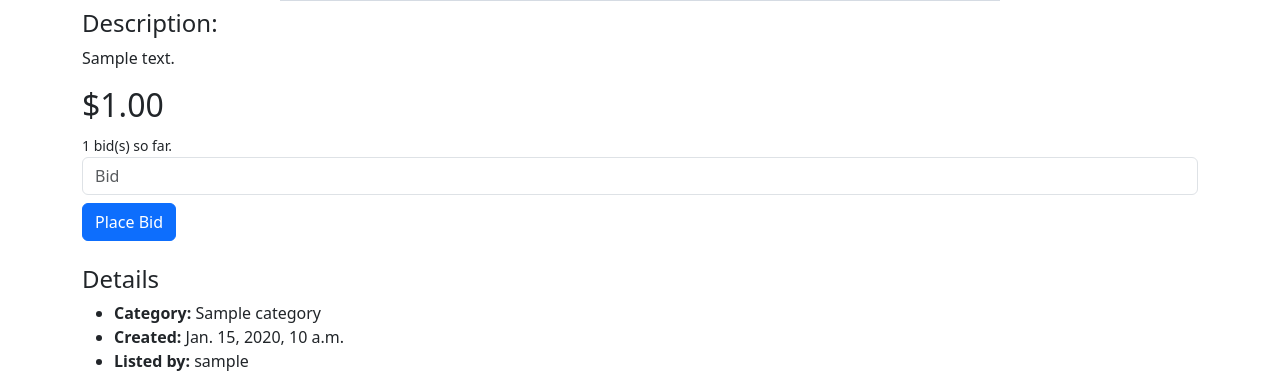
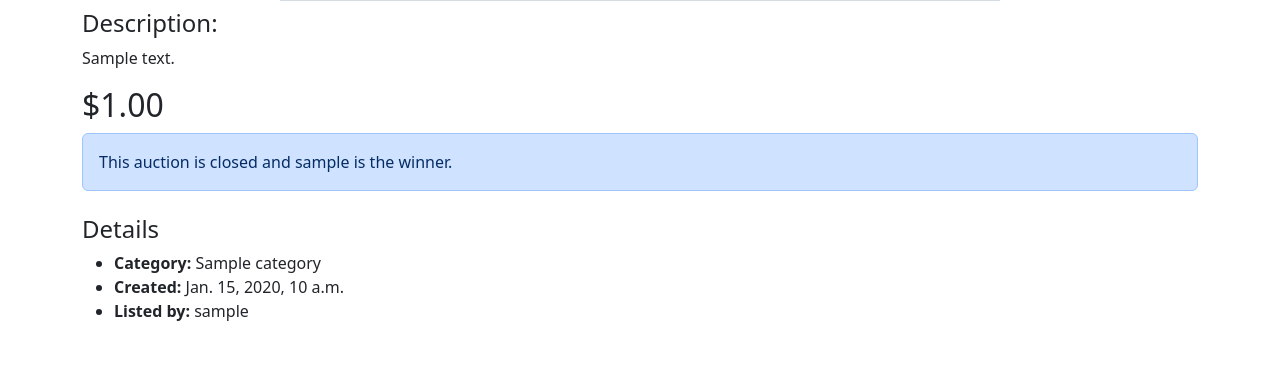
Before and after one commit to DaniLoBerr/commerce, a Django app: page /listing/1 in a window 1280 px wide. Shown: the part 784-1173 px from the top of the page. After the commit the page ends 1105 px from the top, so only its background shows below. Run offline with Django 3.2, Linux system fonts and the light colour scheme; tables that the repository leaves empty hold one stand-in row (values such as "Sample post"); grey boxes marked "Sample" are stand-in pictures.

Commit message:
feat(bids): allow owners to close listings
- Add the "close" view to let owners close their listings.
- Add the url pattern for the close view in urls.py.
- Update the Listing model to include listing status (active or closed)
and a winner field.
- Update listing.html to display:
    - The auction winner if the listing is closed.
    - A "Close Listing" button if the logged-in user is the owner.
    - The bid form for all other users.

```diff
--- a/auctions/models.py
+++ b/auctions/models.py
@@ -65,6 +65,12 @@ class Listing(models.Model):
     :attr creation_date: Timestamp indicating when the listing was
         created, set automatically.
     :type creation_date: DateTimeField
+    :attr is_active: Indicates whether the listing is active (True) or
+        closed (False).
+    :type is_active: BooleanField
+    :attr winner: The user who placed the final bid; set to null if
+        the user is deleted.
+    :type winner: ForeignKey
     :attr category: The category to which this listing belongs.
         Deleting a category will delete all its associated listings.
     :type category: ForeignKey
@@ -77,6 +83,13 @@ class Listing(models.Model):
     description = models.TextField()
     price = models.DecimalField(max_digits=10, decimal_places=2)
     creation_date = models.DateTimeField(auto_now_add=True)
+    is_active = models.BooleanField(default=True)
+    winner = models.ForeignKey(
+        User,
+        on_delete=models.SET_NULL,
+        null=True,
+        blank=True,
+    )
     category = models.ForeignKey(
         Category,
         on_delete=models.CASCADE,
--- a/auctions/templates/auctions/listing.html
+++ b/auctions/templates/auctions/listing.html
@@ -30,9 +30,16 @@
 
     <div class="bids mb-4">
         <h2>${{ last_bid }}</h2>
-        <!-- latest bid --> <!-- close listing (auth, owner) --> <!-- bid form (auth) -->
-            <!-- listing winner (auth, user) -->
-        <!-- creation bid -->
+        {% if listing.winner %}
+            <div class="alert alert-primary" role="alert">
+                This auction is closed and {{ listing.winner.username }} is the winner.
+            </div>
+        {% elif user == listing.owner %}
+            <form action="{% url 'close' %}" method="get">
+                <input type="hidden" name="listing_id" value="{{ listing.id }}">
+                <input class="btn btn-warning" type="submit" value="Close Auction">
+            </form>
+        {% else %}
             <small class="mb-2">{{ bids }} bid(s) so far.
                 {% if user.id == listing.bids.last.user_id %}
                     Your bid is the current bid.
@@ -43,6 +50,7 @@
                 {{ bid_form }}
                 <input class="btn btn-primary" type="submit" value="Place Bid">
             </form>
+        {% endif %}
     </div>
 
     <div class="details mb-2">
--- a/auctions/urls.py
+++ b/auctions/urls.py
@@ -5,6 +5,7 @@ from . import views
 urlpatterns = [
     path("", views.index, name="index"),
     path("bid/<int:listing_id>", views.bid, name="bid"),
+    path("close", views.close, name="close"),
     path("listing/<int:id>", views.listing, name="listing"),
     path("login", views.login_view, name="login"),
     path("logout", views.logout_view, name="logout"),
--- a/auctions/views.py
+++ b/auctions/views.py
@@ -243,6 +243,78 @@ def bid(request, listing_id):
     return HttpResponseRedirect(reverse("listing", args=[listing_id]))
 
 
+def close(request):
+    """Close a listing auction by its owner.
+
+    Marks the listing as inactive and assigns the user with the most
+    recent bid as the winner. Updates the database accordingly and
+    provides a success or error message to the user.
+
+    :param request: The HTTP request object.
+    :type request: HttpRequest
+    :return: An HttpResponseRedirect to the listing page.
+    :rtype: HttpResponseRedirect
+    """
+    # Retrieve the listing id from the query parameters
+    listing_id = request.GET["listing_id"]
+
+    # Get the listing object from the database
+    listing = Listing.objects.get(pk=listing_id)
+
+    # Attempt to assign the latest bidder as the winner and close the listing
+    try:
+        listing.winner = (
+            Bid.objects
+                .filter(listing_id=listing_id)
+                .latest("datetime")
+                .user
+        )
+        listing.is_active = False
+        listing.save()
+        messages.success(request, "Auction closed successfully")
+    except (IntegrityError, Bid.DoesNotExist):
+        messages.error(request, "Auction could not be closed")
+
+    return HttpResponseRedirect(reverse("listing", args=[listing_id]))
+
+
+def listing(request, id):
+    """Render the page of a particular listing.
+
+    Fetch the listing object, its related bids, and determines the
+    latest bid value (or the initial listing price if no bids exist).
+    Render the listing page with all necessary context data for display.
+
+    :param request: The HTTP request object.
+    :type request: HttpRequest
+    :param id: The id of the listing to display.
+    :type id: int
+    :return: The HttpResponse rendering the listing page.
+    :rtype: HttpResponse
+    """
+    # Retrieve the selected listing object and all its related bids
+    listing = Listing.objects.get(pk=id)
+    listing_bids = Bid.objects.filter(listing_id=id)
+
+    # Retrieve the value of the last listing bid or the listing price if
+    # It has no related bids
+    try:
+        last_bid = listing_bids.latest("datetime").value
+    except Bid.DoesNotExist:
+        last_bid = listing.price
+
+    return render(request, "auctions/listing.html", {
+        "bids": len(listing_bids),
+        "bid_form": NewBidForm(),
+        "last_bid": last_bid,
+        "listing": listing,
+        "watchlist": Watchlist.objects.filter(
+            listing_id=id,
+            user_id=request.user.id,
+        ),
+    })
+
+
 def new(request):
     """Handle creation of new auction listings.
 
@@ -307,43 +379,6 @@ def new(request):
     })
 
 
-def listing(request, id):
-    """Render the page of a particular listing.
-
-    Fetch the listing object, its related bids, and determines the
-    latest bid value (or the initial listing price if no bids exist).
-    Render the listing page with all necessary context data for display.
-
-    :param request: The HTTP request object.
-    :type request: HttpRequest
-    :param id: The id of the listing to display.
-    :type id: int
-    :return: The HttpResponse rendering the listing page.
-    :rtype: HttpResponse
-    """
-    # Retrieve the selected listing object and all its related bids
-    listing = Listing.objects.get(pk=id)
-    listing_bids = Bid.objects.filter(listing_id=id)
-
-    # Retrieve the value of the last listing bid or the listing price if
-    # It has no related bids
-    try:
-        last_bid = listing_bids.latest("datetime").value
-    except Bid.DoesNotExist:
-        last_bid = listing.price
-
-    return render(request, "auctions/listing.html", {
-        "bids": len(listing_bids),
-        "bid_form": NewBidForm(),
-        "last_bid": last_bid,
-        "listing": listing,
-        "watchlist": Watchlist.objects.filter(
-            listing_id=id,
-            user_id=request.user.id,
-        ),
-    })
-
-
 def watchlist(request):
     """Add or remove a listing from a user's watchlist
 
```
Also changed, not shown: auctions/migrations/0004_listing_state.py (added), auctions/migrations/0005_rename_state_listing_is_active.py (added), auctions/migrations/0006_listing_winner.py (added). Lines whose indentation alone changed are shown as unchanged.
